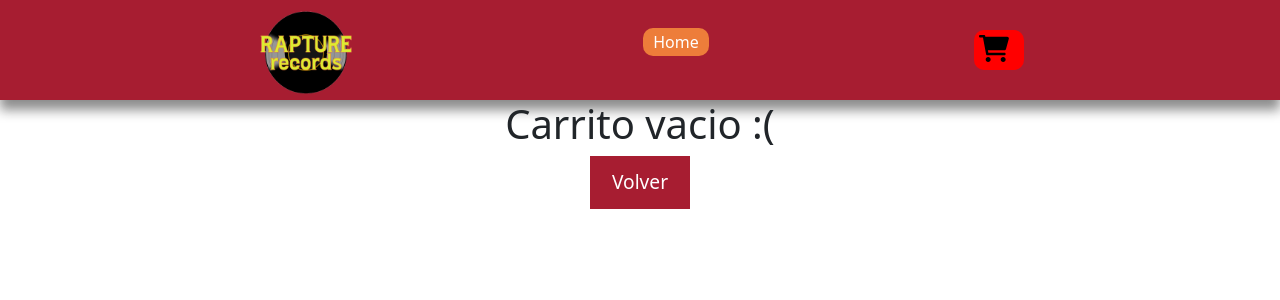
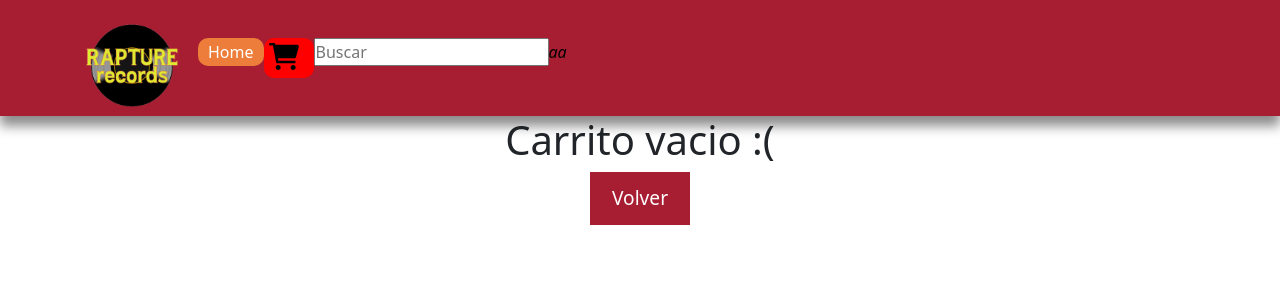
Before and after one commit to PatricioJoandet/ProyectoReactJs, a React (Create React App) app: page /cart in a window 1280 px wide. Shown: the top 300 px of the page. Built offline with nearby package versions, Linux system fonts and the light colour scheme.

Commit message:
searchbar added

```diff
--- a/src/App.css
+++ b/src/App.css
@@ -2,8 +2,6 @@
     margin: 0;
     padding: 0;
 }
-
-
 
 a{
     text-decoration: none !important;
@@ -21,9 +19,6 @@ h3{
     font-size: 0.8rem;
 }
 .navContainer{
-    display: flex;
-    flex-direction: row;
-    justify-content: space-evenly;
     background-color: #A71D31;
     box-shadow: 0px 10px 11px 0px rgba(21,21,21,0.49);
 }
@@ -40,24 +35,7 @@ h3{
     -webkit-user-drag: none;
 }
 
-.listaContainer{
-    display: flex;
-    align-items: center;
-}
-
-.lista{
-    display: flex;
-    flex-direction: row;
-    list-style: none;
-    user-select: none;
-    color: #dced31;
-}
-
-.lista li{
-    margin-right: 10px;
-}
-
-.lista li button{
+.lista button{
     color: white;
     background-color: #ED7D3A ;
     padding: 2px 10px 2px 10px;
@@ -70,8 +48,7 @@ h3{
 }
 
 .carrito{
-    display: flex;
-    align-self: center;
+    align-self: flex-start;
     background-color: rgb(237, 125, 58, .5) ;
     height: 40px;
     padding: 5px;
@@ -97,60 +74,6 @@ h3{
 
 .emptyCart{
     background-color: red;
-}
-
-.ItemListWrapper{
-    width: 90%;
-    min-height: calc(100vh - 76px - 20px - 60px - 60px - 1.1rem);
-    margin: auto;
-    max-width: 1800px;
-    display: flex;
-    flex-flow: row wrap;
-    justify-content: center;
-    align-items: center;
-}
-
-.ItemList__contentWrapper{
-    width: 100%;
-    display: flex;
-    flex-flow: column wrap;
-    justify-content: start;
-    align-items: center;
-    gap: 1rem;
-}
-
-.ItemList__pagination{
-    background-color: red;
-    align-self: center;
-    margin-right: 50px;
-    margin-bottom: 50px;
-}
-
-
-.ItemList__pagination__content{
-    flex-flow: row wrap;
-    gap: 1.4rem;
-}
-
-.ItemList__content{
-    margin: auto;
-    width: 90%;
-    margin-top: 1rem;
-    margin-bottom: 2rem;
-    display: grid;
-    justify-content: center;
-    align-content: center;
-    gap: 1.4rem;
-    grid-template-columns: repeat(auto-fill, minmax(240px, 1fr));
-    margin-bottom: 1.6rem;
-}
-
-.ItemList__content h2 {
-    color: black;
-}
-
-.ItemList__content p {
-    color: #A71D31;
 }
 
 .singleItem{
@@ -536,6 +459,9 @@ h3{
     justify-content: center;
     align-items: center;
 }
+.searchIcon{
+    color: black;
+}
 @media screen and (max-width: 991px){
    .itemDetailTexts{
        text-align: center;
--- a/src/App.js
+++ b/src/App.js
@@ -19,6 +19,7 @@ function App() {
             <Route path='/ProyectoReactJs/' element={<Home/>}/>
             <Route path='/productos/:id' element={<ItemDetailContainer/>}/>
             <Route path='/category/:cat' element={<ItemListContainer/>} />
+            <Route path='/search/:searchId' element={<ItemListContainer/>}/>
             <Route path='/cart/' element={<Checkout/>} />
           </Routes>
         </div>
--- a/src/components/ItemListContainer.js
+++ b/src/components/ItemListContainer.js
@@ -12,6 +12,7 @@ import 'bootstrap/dist/css/bootstrap.min.css';
 const ItemListContainer = ()=>{
 
   const {cat}=useParams()
+  const {searchId} = useParams()
   const [listProducts, setListProducts] = useState([])
   const [isLoading, setLoading] = useState(true)
   const [pages, setPages] = useState()
@@ -42,9 +43,10 @@ const ItemListContainer = ()=>{
 
   useEffect(() => {
       setLoading(true)
-      const defaultLoad = 'type=release&sort=hot%2Cdesc?';
-      const categoryLoad = `type=release&genre=${cat}`;
-      const fetchApi = fetch(`https://api.discogs.com/database/search?${cat?categoryLoad:defaultLoad}&key=${key}&secret=${secret}`);
+      const defaultLoad = 'type=release&sort=have&sort_order=desc';
+      const categoryLoad = `type=release&genre=${cat}&type=release&sort=have&sort_order=desc`;
+      const searchLoad = `q=${searchId}&type=release&sort=have&sort_order=desc`
+      const fetchApi = fetch(`https://api.discogs.com/database/search?${searchId?searchLoad:(cat?categoryLoad:defaultLoad)}&key=${key}&secret=${secret}`);
 
       fetchData(2000, fetchApi).then(
         res => {
@@ -64,7 +66,7 @@ const ItemListContainer = ()=>{
           }
         }
       ).catch(err =>{console.error("Fetch error: ", err)})
-    },[cat])
+    },[cat,searchId])
 
   if (isLoading){
       return <div className='loaderContainer'> <Audio color="#A71D31"/> </div>
--- a/src/components/NavBar.js
+++ b/src/components/NavBar.js
@@ -4,13 +4,40 @@ import CartWidget from './CartWidget'
 import { Link } from 'react-router-dom'
 import { CartContext } from '../context/CartContext'
 import { useContext } from 'react'
+import { Nav, Navbar, Container } from 'react-bootstrap'
+import SearchBar from './SearchBar'
+import 'bootstrap/dist/css/bootstrap.min.css';
 
 function NavBar() {
 
   const {qty} = useContext(CartContext)
 
   return (
-    <nav className='navContainer'>
+    <>
+      <Navbar className='navContainer' expand="md">
+        <Container>
+          <Navbar.Brand className="logoContainer">
+            <Link to={"/"}>
+                <img src={logo} alt='Logo tienda'/>
+             </Link>
+           </Navbar.Brand>
+          <Navbar.Toggle aria-controls="basic-navbar-nav" />
+          <Navbar.Collapse id="basic-navbar-nav" className=''>
+            <Nav className="lista">
+              <Nav.Item className='' ><Link to="/"><button>Home</button></Link></Nav.Item>
+              <div className={qty>0? 'carrito': 'carrito emptyCart'}>
+                <Link to={'/cart/'}>
+                  <CartWidget />
+                </Link>
+              </div>
+              <div>
+                <SearchBar/>
+              </div>
+            </Nav>
+          </Navbar.Collapse>
+        </Container>
+      </Navbar>
+{/*       <nav className='navContainer'>
 
           <div className='logoContainer'>
             <Link to={"/"}>
@@ -27,7 +54,8 @@ function NavBar() {
                 <CartWidget />
               </Link>
           </div>
-    </nav>
+      </nav> */}
+    </>
   );
 }
 
--- /dev/null
+++ b/src/components/SearchBar.js
@@ -0,0 +1,40 @@
+import '../App.css'
+import { useState } from "react"
+import { Link, useNavigate } from 'react-router-dom'
+
+const SearchBar = () =>{
+
+  const [search, setSearch] = useState("")
+  const navigate = useNavigate()
+
+  const handleSearch = (e) =>{
+    setSearch(e.target.value)
+    if(e.which === 13){
+      console.log("a")
+      if(search){
+        setSearch("")
+        navigate("/search/" + search)
+      }else{
+        return
+      }
+    }
+  }
+  return(
+    <div>
+      <div>
+        <input type="text" placeholder='Buscar' value={search} onChange={(e)=>{setSearch(e.currentTarget.value)}} onKeyUp={handleSearch}></input>
+        <Link to={"/search/" + search} onClick={e=>{
+          if(search){
+            setSearch("")
+          }else{
+            e.preventDefault()
+          }
+        }} className="searchIcon">
+        <i>aa</i></Link>
+
+      </div>
+    </div>
+  )
+}
+
+export default SearchBar
--- a/src/pages/Checkout.js
+++ b/src/pages/Checkout.js
@@ -6,7 +6,6 @@ import MyModal from '../components/MyModal'
 import { collection, addDoc, getFirestore } from 'firebase/firestore/lite'
 import { Button, Container, Row, Col, Form } from 'react-bootstrap'
 import 'bootstrap/dist/css/bootstrap.min.css';
-import ItemCounter from '../components/ItemCounter'
 
 
 
```
Lines whose indentation alone changed are shown as unchanged.
